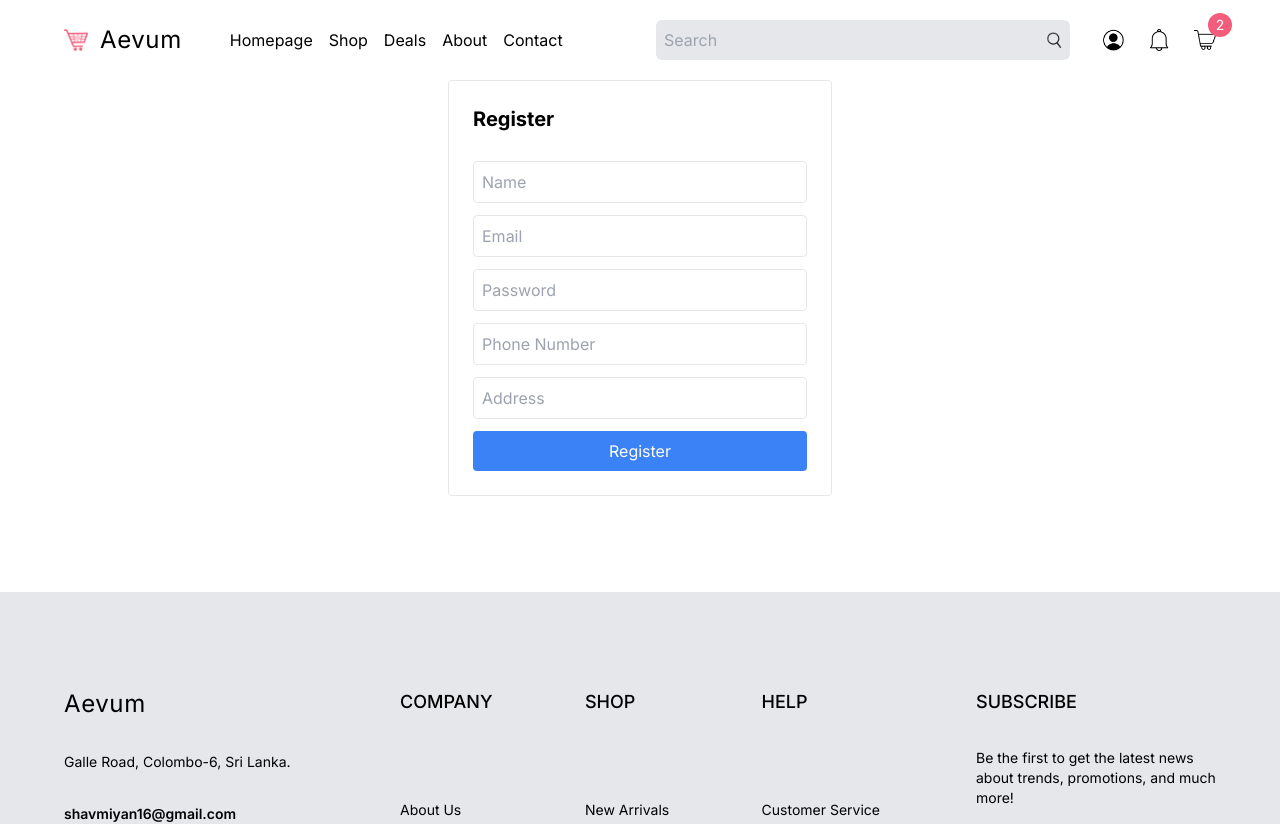
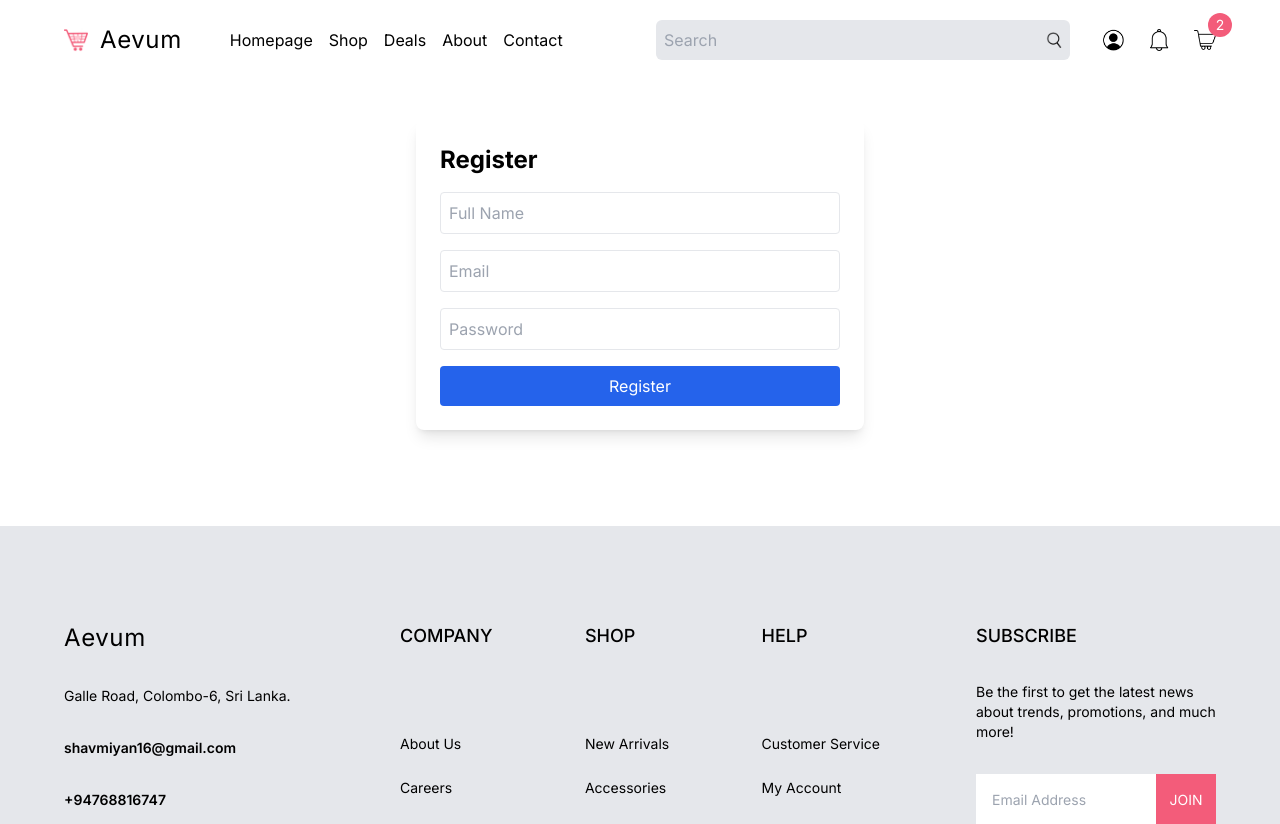
Before and after one commit to ShavmiyanV/e-commerce, a Next.js app: page /register in a window 1280 px wide. Shown: the top 824 px of the page. Built offline with nearby package versions, Linux system fonts and the light colour scheme.

Commit message:
Refactor register page form and error handling
Simplified the registration form by removing unused fields, added TypeScript types, improved input handling, and implemented error display for failed registration attempts. Updated UI styling for better user experience.

```diff
--- a/src/app/register/page.tsx
+++ b/src/app/register/page.tsx
@@ -1,82 +1,86 @@
 "use client";
-
-import { useState } from "react";
+import { useState, ChangeEvent, FormEvent } from "react";
 import { useRouter } from "next/navigation";
 
+interface RegisterForm {
+  name: string;
+  email: string;
+  password: string;
+}
+
 export default function RegisterPage() {
-  const [form, setForm] = useState({
+  const router = useRouter();
+  const [form, setForm] = useState<RegisterForm>({
     name: "",
     email: "",
     password: "",
-    phone: "",
-    address: "",
   });
-  const router = useRouter();
+  const [error, setError] = useState<string>("");
 
-  async function handleSubmit(e: React.FormEvent) {
+  const handleChange = (e: ChangeEvent<HTMLInputElement>) => {
+    setForm({ ...form, [e.target.name]: e.target.value });
+  };
+
+  const handleSubmit = async (e: FormEvent) => {
     e.preventDefault();
+    setError("");
+    try {
       const res = await fetch("/api/auth/register", {
         method: "POST",
         headers: { "Content-Type": "application/json" },
         body: JSON.stringify(form),
       });
-    if (res.ok) router.push("/login");
-    else {
+
+      if (res.ok) {
+        router.push("/login");
+      } else {
         const data = await res.json();
-      alert(data.error || "Registration failed");
+        setError(data.message || "Registration failed");
       }
+    } catch {
+      setError("Something went wrong");
     }
+  };
 
   return (
-    <form
-      onSubmit={handleSubmit}
-      className="max-w-sm mx-auto p-6 border rounded space-y-3"
-    >
-      <h2 className="text-xl font-bold mb-4">Register</h2>
-
+    <div className="max-w-md mx-auto mt-10 p-6 shadow-lg rounded-lg bg-white">
+      <h2 className="text-2xl font-bold mb-4">Register</h2>
+      {error && <p className="text-red-500">{error}</p>}
+      <form onSubmit={handleSubmit} className="space-y-4">
         <input
-        placeholder="Name"
+          type="text"
+          name="name"
+          placeholder="Full Name"
           value={form.name}
-        onChange={(e) => setForm({ ...form, name: e.target.value })}
-        className="w-full border p-2 rounded"
+          onChange={handleChange}
+          className="w-full p-2 border rounded"
+          required
         />
-
         <input
+          type="email"
+          name="email"
           placeholder="Email"
-        type="email"
           value={form.email}
-        onChange={(e) => setForm({ ...form, email: e.target.value })}
-        className="w-full border p-2 rounded"
+          onChange={handleChange}
+          className="w-full p-2 border rounded"
+          required
         />
-
         <input
           type="password"
+          name="password"
           placeholder="Password"
           value={form.password}
-        onChange={(e) => setForm({ ...form, password: e.target.value })}
-        className="w-full border p-2 rounded"
+          onChange={handleChange}
+          className="w-full p-2 border rounded"
+          required
         />
-
-      <input
-        placeholder="Phone Number"
-        value={form.phone}
-        onChange={(e) => setForm({ ...form, phone: e.target.value })}
-        className="w-full border p-2 rounded"
-      />
-
-      <input
-        placeholder="Address"
-        value={form.address}
-        onChange={(e) => setForm({ ...form, address: e.target.value })}
-        className="w-full border p-2 rounded"
-      />
-
         <button
           type="submit"
-        className="bg-blue-500 text-white p-2 rounded w-full"
+          className="w-full bg-blue-600 text-white py-2 rounded"
         >
           Register
         </button>
       </form>
+    </div>
   );
 }
```
Lines whose indentation alone changed are shown as unchanged.
